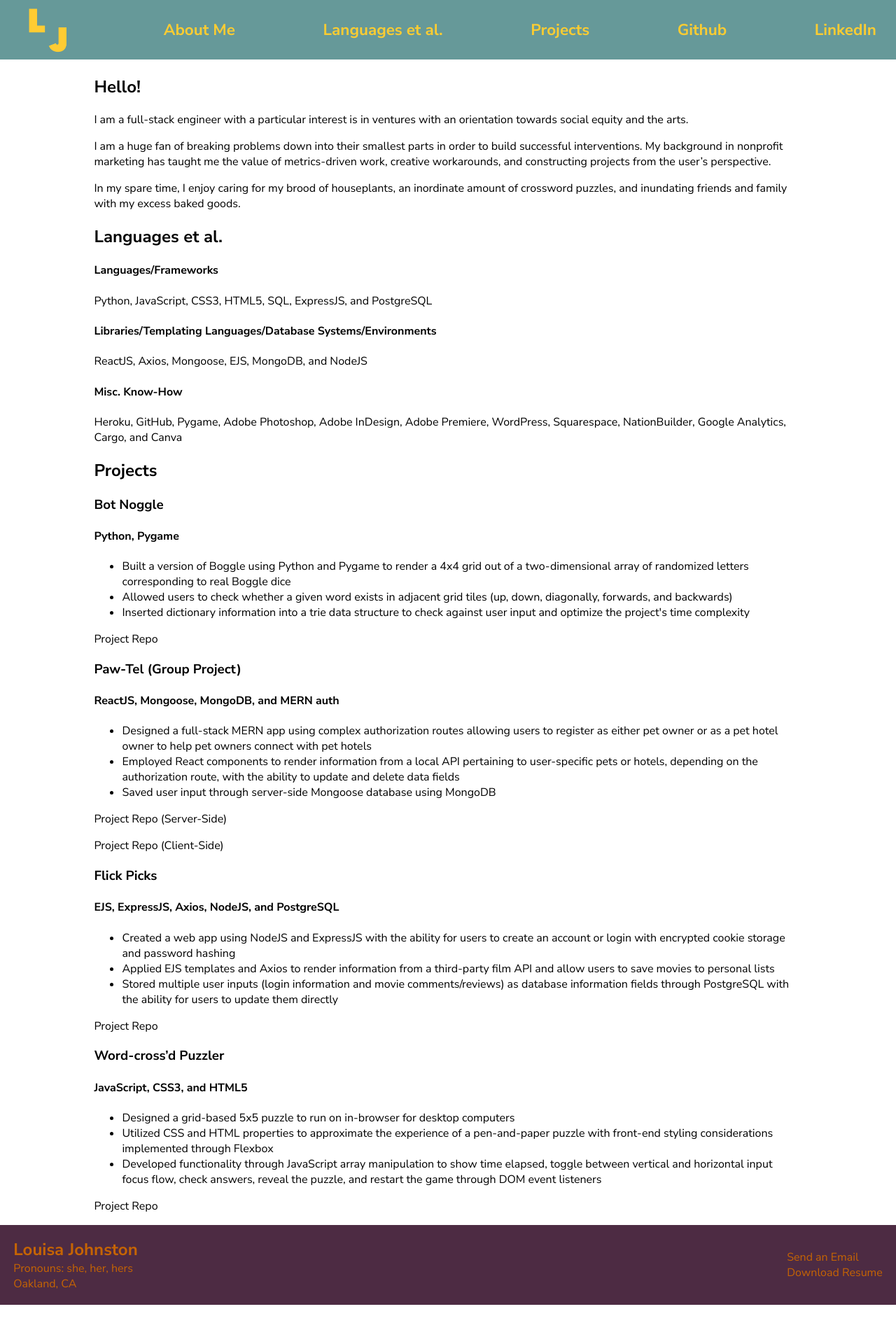
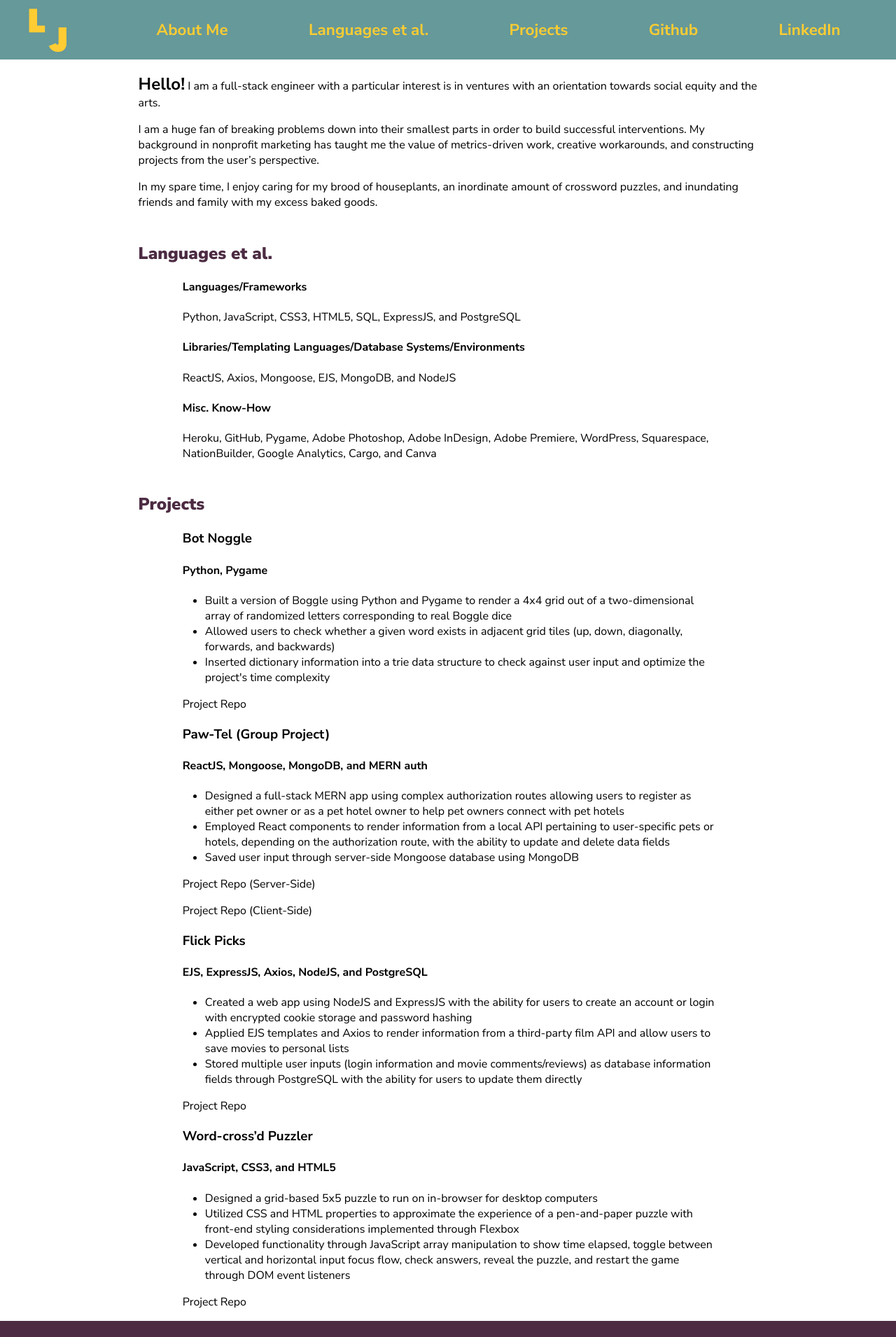
Before and after one commit to LouisaJohnston/Portfolio, a Next.js app: page / in a window 1280 px wide. Shown: the top 1910 px of the page at 70% size. Before the commit the page ends 1864 px from the top, so only its background shows below. Built offline with nearby package versions, Linux system fonts and the light colour scheme.

Commit message:
more formatting

```diff
--- a/components/Navbar.jsx
+++ b/components/Navbar.jsx
@@ -16,7 +16,7 @@ export default function Navbar() {
                     <a>About Me</a>
                 </Link>
 
-                <Link href='#skills'>
+                <Link href='#languages'>
                     <a>Languages et al.</a>
                 </Link>
 
--- a/pages/index.js
+++ b/pages/index.js
@@ -13,8 +13,7 @@ export default function Home() {
 
         <div id="about">
           <div>
-            <h2 id="intro">Hello!</h2>
-            <p>I am a full-stack engineer with a particular interest is in ventures
+            <p><span id="hello">Hello!</span> I am a full-stack engineer with a particular interest is in ventures
             with an orientation towards social equity and the arts.</p>
           </div>
           <div>
@@ -44,7 +43,7 @@ export default function Home() {
           <p>Heroku, GitHub, Pygame, Adobe Photoshop, Adobe InDesign, Adobe Premiere, WordPress, Squarespace, NationBuilder, Google Analytics, Cargo, and Canva</p>
         </div>
 
-        <div id="projects">
+        <div id="skills">
           <h2>Projects</h2>
 
           <a><h3>Bot Noggle</h3></a>
--- a/styles/globals.css
+++ b/styles/globals.css
@@ -24,10 +24,34 @@ h1 {
   display: none;
 }
 
+#about p {
+  margin-left: 15%;
+  margin-right: 15%;
+}
+
 #main {
-  margin-left: 10%;
-  margin-right: 10%;
   margin-top: 7%;
+  display: block;
+}
+
+#hello {
+  display: inline;
+  font-size: 1.5em;
+  font-weight: 700;
+}
+
+h2 {
+  color: #4C2B42;
+  font-size: 1.5em;
+  font-weight: 900;
+  padding-top: 2%;
+  margin-left: 15%;
+  margin-right: 15%;
+}
+
+h3, h4, p, li {
+  margin-left: 20%;
+  margin-right: 20%;
 }
 
 /******** Nav ********/
@@ -43,7 +67,7 @@ nav {
   justify-content: space-between;
   align-items: center;
   margin-left: 2%;
-  margin-right: 2%;
+  margin-right: 6%;
   padding: .2%;
   color: #FBCC32;
   font-weight: 700;
@@ -57,6 +81,20 @@ nav {
   display: flex;
   justify-content: space-between;
   align-items: center;
+}
+
+#footer h2 {
+  color: #C66403;
+}
+
+#footer p {
+  color: #C66403;
+  font-weight: 700;
+}
+
+#footer a {
+  color: #C66403;
+  font-weight: 700;
 }
 
 #personal {
```
